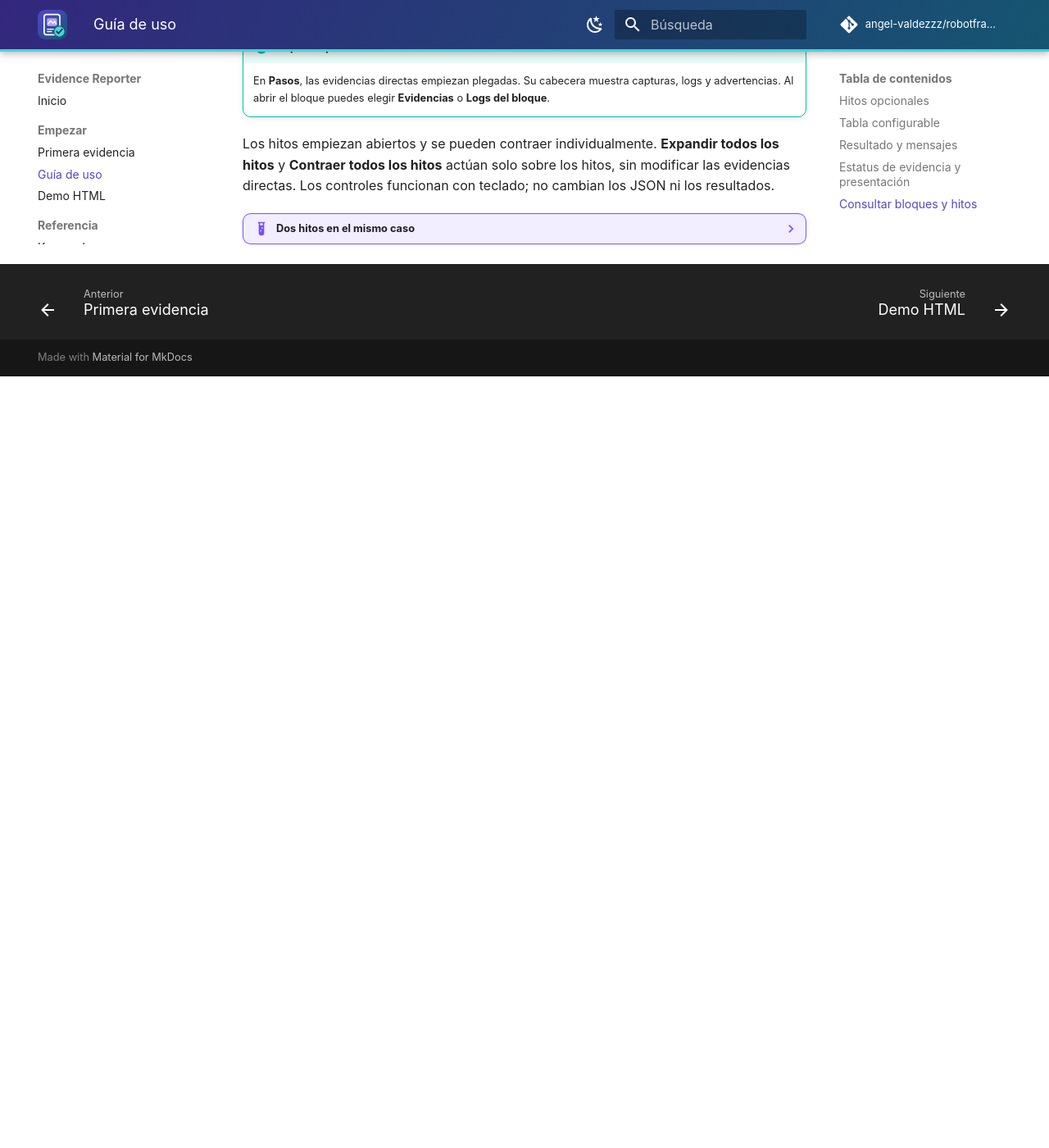
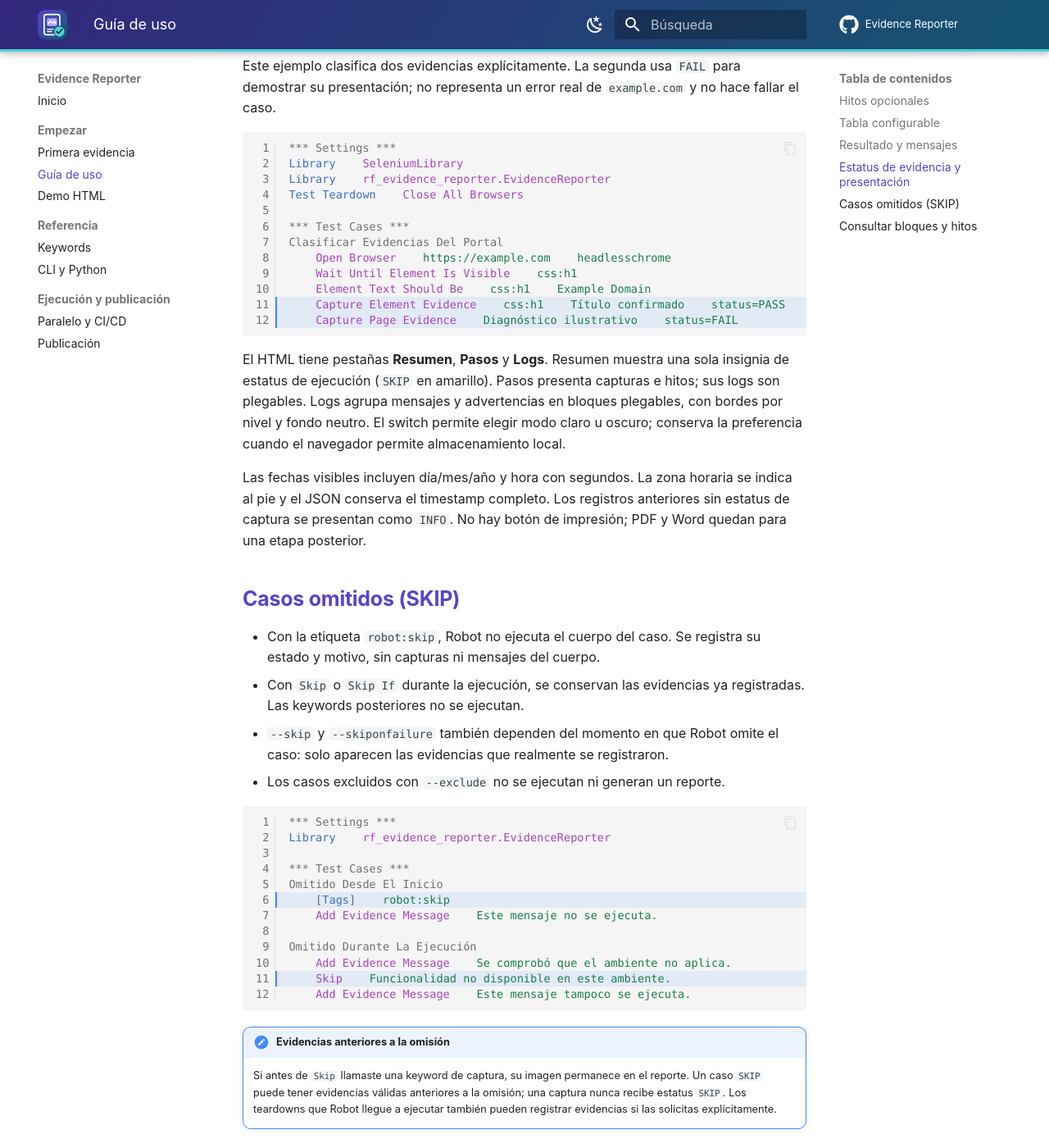
Before and after one commit to angel-valdezzz/robotframework-evidence-reporter, an MkDocs documentation site: the page built from docs/guide.md, in a window 1280 px wide and 1400 px high, scrolled down 1665 px. Shown: the whole window at 82% size. Built offline with MkDocs 1.6.1 and Material for MkDocs 9.7.7, drawn with Linux system fonts in a browser that asks for light colours; comment, search, counter and statistics services are not loaded; before the commit the page ends 2124 px from its top, so only the background shows below that; some of the changed text lies outside the part shown.

Commit message:
Mejorar ejemplos y nombres públicos, documentar omisiones SKIP

````diff
--- a/docs/guide.md
+++ b/docs/guide.md
@@ -2,23 +2,42 @@
 
 Importa `rf_evidence_reporter.EvidenceReporter` en las suites. La instancia incluye su listener: no necesitas registrar también `--listener`.
 
-El ciclo es: Robot/Pabot registra JSON e imágenes → termina la ejecución → `rf-evidence build` genera un HTML por caso.
+El ciclo es: Robot/Pabot registra JSON e imágenes → termina la ejecución → `rf-evidence build` genera un HTML por caso. Estos ejemplos completos usan `example.com`; guarda cada uno como un archivo `.robot` y ejecútalo desde la raíz de tu proyecto.
 
 ## Hitos opcionales
 
-```robotframework
-${milestone}=    Create Milestone    Cliente registrado    Confirmación del alta.
-Capture Page Evidence    Registro exitoso    milestone_id=${milestone}
-Add Evidence Message    Cuenta habilitada    milestone_id=${milestone}
-Capture Page Evidence    Evidencia directa sin hito
+Las líneas resaltadas crean un hito y le asignan una captura y un mensaje. La última captura se registra directamente en el caso porque no recibe el ID.
+
+```robotframework linenums="1" hl_lines="10-12"
+*** Settings ***
+Library    SeleniumLibrary
+Library    rf_evidence_reporter.EvidenceReporter
+Test Teardown    Close All Browsers
+
+*** Test Cases ***
+Consultar Portal Con Un Hito
+    Open Browser    https://example.com    headlesschrome
+    Wait Until Element Is Visible    css:h1
+    ${milestone}=    Create Milestone    Portal consultado    Página de ejemplo disponible.
+    Capture Page Evidence    Portal disponible    milestone_id=${milestone}    status=PASS
+    Add Evidence Message    Se confirmó el acceso.    milestone_id=${milestone}
+    Capture Page Evidence    Evidencia directa sin hito
 ```
 
 El ID pertenece exclusivamente al caso actual. No hay un hito actual implícito. Las evidencias directas se muestran en su bloque; los hitos se muestran en el orden de creación y sus evidencias en el orden registrado.
 
 ## Tabla configurable
 
-```robotframework
-Set Report Metadata    Aplicación=ParaBank    Ambiente=Demo    Ticket=QA-123
+La línea resaltada agrega etiquetas a la tabla de información del reporte. No necesitas un navegador para registrar metadatos o mensajes.
+
+```robotframework linenums="1" hl_lines="6"
+*** Settings ***
+Library    rf_evidence_reporter.EvidenceReporter
+
+*** Test Cases ***
+Registrar Contexto De Negocio
+    Set Report Metadata    Aplicación=ParaBank    Ambiente=Demo    Ticket=QA-123
+    Add Evidence Message    Contexto del caso registrado.
 ```
 
 Añade tantas etiquetas como necesites. Los campos automáticos (nombre, estado, tiempos) se conservan aunque una etiqueta personalizada tenga el mismo texto.
@@ -33,14 +52,51 @@ No se captura cada clic ni se copian argumentos de keywords automáticamente. Es
 
 Las cuatro keywords de captura aceptan `status=INFO` (por defecto), `PASS`, `WARN` o `FAIL`. No aceptan `SKIP`; un valor inválido produce `INVALID_CAPTURE_STATUS`. El estatus describe la evidencia y no modifica el resultado de Robot. Si la captura falla, se registra una advertencia independientemente del estatus solicitado.
 
-```robotframework
-Capture Page Evidence    Error mostrado por la aplicación    status=FAIL
-Capture Element Evidence    css:.confirmation    Alta confirmada    status=PASS
+Este ejemplo clasifica dos evidencias explícitamente. La segunda usa `FAIL` para demostrar su presentación; no representa un error real de `example.com` y no hace fallar el caso.
+
+```robotframework linenums="1" hl_lines="11-12"
+*** Settings ***
+Library    SeleniumLibrary
+Library    rf_evidence_reporter.EvidenceReporter
+Test Teardown    Close All Browsers
+
+*** Test Cases ***
+Clasificar Evidencias Del Portal
+    Open Browser    https://example.com    headlesschrome
+    Wait Until Element Is Visible    css:h1
+    Element Text Should Be    css:h1    Example Domain
+    Capture Element Evidence    css:h1    Título confirmado    status=PASS
+    Capture Page Evidence    Diagnóstico ilustrativo    status=FAIL
 ```
 
 El HTML tiene pestañas **Resumen**, **Pasos** y **Logs**. Resumen muestra una sola insignia de estatus de ejecución (`SKIP` en amarillo). Pasos presenta capturas e hitos; sus logs son plegables. Logs agrupa mensajes y advertencias en bloques plegables, con bordes por nivel y fondo neutro. El switch permite elegir modo claro u oscuro; conserva la preferencia cuando el navegador permite almacenamiento local.
 
 Las fechas visibles incluyen día/mes/año y hora con segundos. La zona horaria se indica al pie y el JSON conserva el timestamp completo. Los registros anteriores sin estatus de captura se presentan como `INFO`. No hay botón de impresión; PDF y Word quedan para una etapa posterior.
+
+## Casos omitidos (SKIP)
+
+- Con la etiqueta `robot:skip`, Robot no ejecuta el cuerpo del caso. Se registra su estado y motivo, sin capturas ni mensajes del cuerpo.
+- Con `Skip` o `Skip If` durante la ejecución, se conservan las evidencias ya registradas. Las keywords posteriores no se ejecutan.
+- `--skip` y `--skiponfailure` también dependen del momento en que Robot omite el caso: solo aparecen las evidencias que realmente se registraron.
+- Los casos excluidos con `--exclude` no se ejecutan ni generan un reporte.
+
+```robotframework linenums="1" hl_lines="6 11"
+*** Settings ***
+Library    rf_evidence_reporter.EvidenceReporter
+
+*** Test Cases ***
+Omitido Desde El Inicio
+    [Tags]    robot:skip
+    Add Evidence Message    Este mensaje no se ejecuta.
+
+Omitido Durante La Ejecución
+    Add Evidence Message    Se comprobó que el ambiente no aplica.
+    Skip    Funcionalidad no disponible en este ambiente.
+    Add Evidence Message    Este mensaje tampoco se ejecuta.
+```
+
+!!! note "Evidencias anteriores a la omisión"
+    Si antes de `Skip` llamaste una keyword de captura, su imagen permanece en el reporte. Un caso `SKIP` puede tener evidencias válidas anteriores a la omisión; una captura nunca recibe estatus `SKIP`. Los teardowns que Robot llegue a ejecutar también pueden registrar evidencias si las solicitas explícitamente.
 
 ## Consultar bloques y hitos
 
@@ -50,9 +106,22 @@ Las fechas visibles incluyen día/mes/año y hora con segundos. La zona horaria
 Los hitos empiezan abiertos y se pueden contraer individualmente. **Expandir todos los hitos** y **Contraer todos los hitos** actúan solo sobre los hitos, sin modificar las evidencias directas. Los controles funcionan con teclado; no cambian los JSON ni los resultados.
 
 ??? example "Dos hitos en el mismo caso"
-    ```robotframework
-    ${registration}=    Create Milestone    Cliente registrado
-    Capture Page Evidence    Alta confirmada    milestone_id=${registration}    status=PASS
-    ${accounts}=    Create Milestone    Cuentas consultadas
-    Capture Page Evidence    Resumen de cuentas    milestone_id=${accounts}    status=PASS
+    El ejemplo toma una captura de página y una de elemento, cada una asignada a un hito distinto.
+
+    ```robotframework linenums="1" hl_lines="10-13"
+    *** Settings ***
+    Library    SeleniumLibrary
+    Library    rf_evidence_reporter.EvidenceReporter
+    Test Teardown    Close All Browsers
+
+    *** Test Cases ***
+    Consultar Portal Y Su Título
+        Open Browser    https://example.com    headlesschrome
+        Wait Until Element Is Visible    css:h1
+        ${portal}=    Create Milestone    Portal consultado
+        Capture Page Evidence    Página disponible    milestone_id=${portal}    status=PASS
+        ${heading}=    Create Milestone    Título validado
+        Capture Element Evidence    css:h1    Título del portal    milestone_id=${heading}    status=PASS
     ```
+
+Consulta las firmas y los argumentos completos en la [referencia Libdoc](reference/keywords.html).
--- a/mkdocs.yml
+++ b/mkdocs.yml
@@ -2,12 +2,14 @@ site_name: Evidence Reporter
 site_description: Evidencias de negocio y reportes individuales para Robot Framework
 site_url: https://angel-valdezzz.github.io/robotframework-evidence-reporter/
 repo_url: https://github.com/angel-valdezzz/robotframework-evidence-reporter
-repo_name: angel-valdezzz/robotframework-evidence-reporter
+repo_name: Evidence Reporter
 theme:
   name: material
   language: es
   logo: assets/logo.svg
   favicon: assets/logo.svg
+  icon:
+    repo: fontawesome/brands/github
   font: false
   palette:
     - media: "(prefers-color-scheme: light)"
````
Also changed, not shown: README.md (+3 -6 lines), docs/demo.md (+1 -1 lines), docs/getting-started.md (+1 -1 lines), docs/parallel.md (+12 -1 lines), docs/publishing.md (+1 -1 lines), 6 other files.
